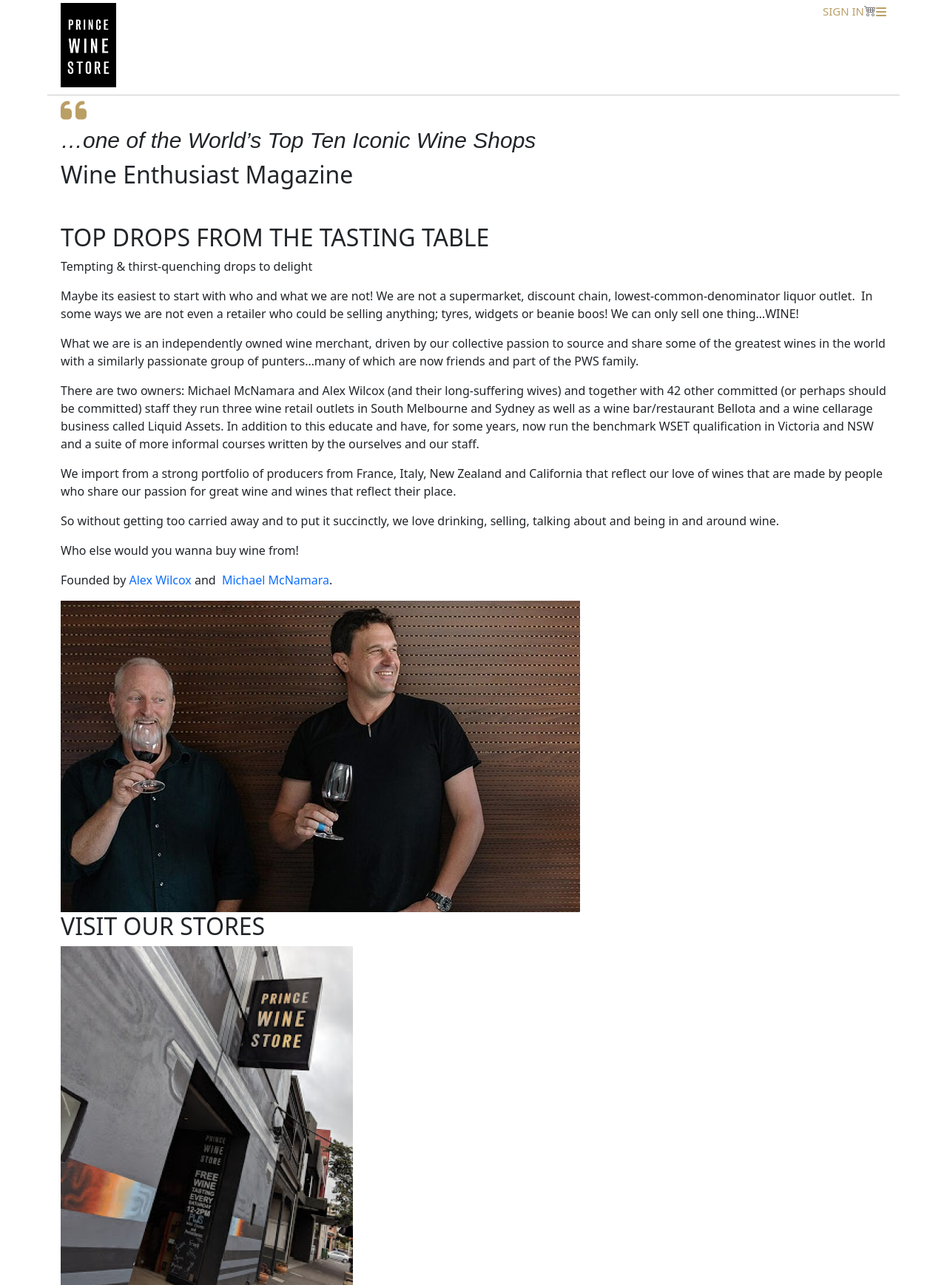
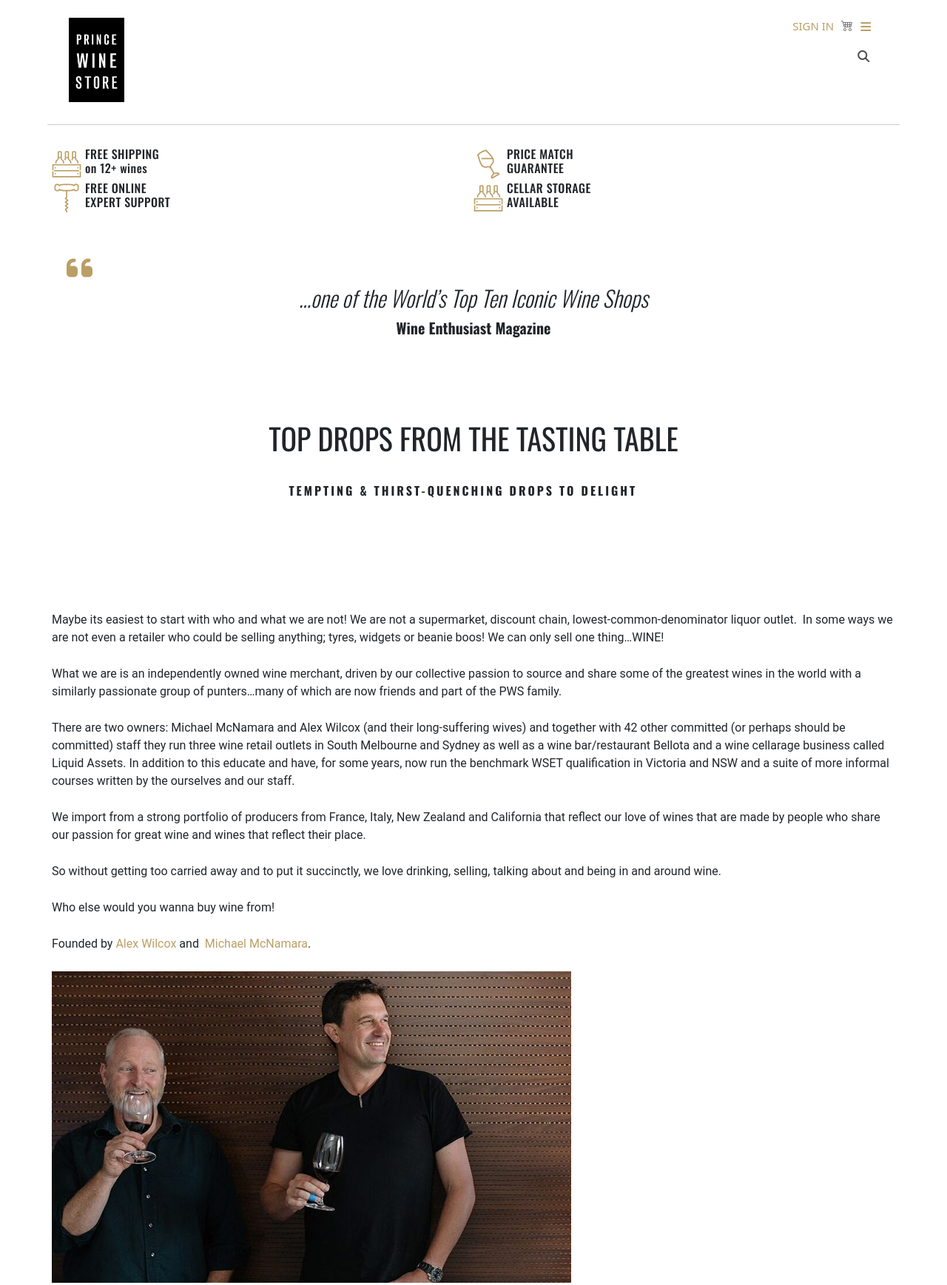
Before and after one commit to RamanenyaAS/Prince-Wine-Store, a website built with Parcel: page src/index.html in a window 1280 px wide. Shown: the part 56-1793 px from the top of the page at 74% size. Built offline with nearby package versions, Linux system fonts and the light colour scheme.

Commit message:
fix(Prince-Wine-Store): fix and add styles

```diff
--- a/src/index.html
+++ b/src/index.html
@@ -8,8 +8,7 @@
     <link rel="stylesheet" href="./scss/common.scss">
     <link rel="stylesheet" href="./scss/header.scss">
     <link rel="stylesheet" href="./scss/slider.scss">
-    <link rel="stylesheet" href="">
-    <!-- sections/categories -->
+    <link rel="stylesheet" href="./scss/offer.scss">
     <link rel="stylesheet" href="./scss/slogan.scss">
     <link rel="stylesheet" href="./scss/popular.scss">
     <link rel="stylesheet" href="./scss/product.scss">
@@ -18,31 +17,37 @@
     <link rel="stylesheet" href="./scss/founders.scss">
     <link rel="stylesheet" href="./scss/stores.scss">
     <link rel="stylesheet" href="./scss/newsletter.scss">
+    <link rel="stylesheet" href="./scss/join-us.scss">
+    <link rel="stylesheet" href="./scss/footer.scss">
     <link href="https://cdn.jsdelivr.net/npm/bootstrap@5.3.1/dist/css/bootstrap.min.css" rel="stylesheet" integrity="sha384-4bw+/aepP/YC94hEpVNVgiZdgIC5+VKNBQNGCHeKRQN+PtmoHDEXuppvnDJzQIu9" crossorigin="anonymous">
-
+    <link href="https://fonts.googleapis.com/css2?family=Oswald:wght@300;400;500;700&display=swap" rel="stylesheet">
 </head>
 <body>
     <p class="main__top-page-announcements">....one of the World’s Top Ten Iconic Wine Shops     -     Wine Enthusiast Magazine</p>
     <header class="header">
-        <div class="container container_header">
+        <div class="container container_header" >
             <div class="header-block">
-                <a class="header-block__logo" href="https://www.princewinestore.com.au/">
-                    <img class="header-block__logo" src="./images/logo.png" title="" alt="store logo">
+                <div class="header-items">
+                    <a class="header-items__logo" href="https://www.princewinestore.com.au/">
+                        <img class="header-items__logo" src="./images/logo.png" title="" alt="store logo">
                     </a>
+                </div>
             </div>
             <div class="header-block">
                 <div class="header-items">
-                <a class="header-block__login" style="text-decoration: none;" href="https://www.princewinestore.com.au/customer/account/login/referer/aHR0cHM6Ly93d3cucHJpbmNld2luZXN0b3JlLmNvbS5hdS93b3JkcHJlc3MvcG9zdC92aWV3L2lkLzU3NTAvaXNfZnJvbnQvMS8%2C/">SIGN IN</a>
-                <a class="header-block__cart" style="text-decoration: none;" href="https://www.princewinestore.com.au/checkout/cart/"> <svg xmlns="http://www.w3.org/2000/svg" width="16" height="16" fill="currentColor" class="bi bi-cart4" viewBox="0 0 16 16">
+                    <a class="header-items__login" style="text-decoration: none;" href="https://www.princewinestore.com.au/customer/account/login/referer/aHR0cHM6Ly93d3cucHJpbmNld2luZXN0b3JlLmNvbS5hdS93b3JkcHJlc3MvcG9zdC92aWV3L2lkLzU3NTAvaXNfZnJvbnQvMS8%2C/">SIGN IN</a>
+                    <a class="header-items__cart" style="text-decoration: none;" href="https://www.princewinestore.com.au/checkout/cart/">
+                        <svg xmlns="http://www.w3.org/2000/svg" width="16" height="16" fill="currentColor" class="bi bi-cart4" viewBox="0 0 16 16">
                         <path d="M0 2.5A.5.5 0 0 1 .5 2H2a.5.5 0 0 1 .485.379L2.89 4H14.5a.5.5 0 0 1 .485.621l-1.5 6A.5.5 0 0 1 13 11H4a.5.5 0 0 1-.485-.379L1.61 3H.5a.5.5 0 0 1-.5-.5zM3.14 5l.5 2H5V5H3.14zM6 5v2h2V5H6zm3 0v2h2V5H9zm3 0v2h1.36l.5-2H12zm1.11 3H12v2h.61l.5-2zM11 8H9v2h2V8zM8 8H6v2h2V8zM5 8H3.89l.5 2H5V8zm0 5a1 1 0 1 0 0 2 1 1 0 0 0 0-2zm-2 1a2 2 0 1 1 4 0 2 2 0 0 1-4 0zm9-1a1 1 0 1 0 0 2 1 1 0 0 0 0-2zm-2 1a2 2 0 1 1 4 0 2 2 0 0 1-4 0z"/>
-                  </svg> </a>
+                        </svg>
+                    </a>
                     <div class="hamburger">
                         <i class="fa-solid fa-bars" style="color: #ba9f65;"></i>
                     </div>
+                    <div class="search">
+                        <i class="fa-solid fa-magnifying-glass" style="color: #4b4b4b;"></i>
                     </div>
-                <!-- <div class="search">
-                    <i class="fa-solid fa-magnifying-glass" style="color: #4b4b4b;"></i>
-                </div> -->
+                </div>
             </div>
         </div>
     </header>
@@ -53,8 +58,8 @@
                 <div class="slider__description">.The wines of Quintodecimo are a beautiful collision between mind, grape and place. Under the watchful eye of Moio, he exalts the wines to the next level. They reverberate their unique identities without asking for forgiveness. If you’re looking for a wine to explode your senses, choose these.</div>
                 <div class="slider__button slider__button_hover">Buy greco</div>
             </a>
-        </div>
-        <div class="slider">
+        </div> -->
+        <!-- <div class="slider">
             <div id="carouselExampleSlidesOnly" class="carousel slide" data-bs-ride="carousel"  data-bs-touch="true">
                 <div class="carousel-inner">
                   <div class="carousel-item active">
@@ -70,40 +75,55 @@
               </div>
         </div> -->
 
-
+        <section class="offer">
+            <div class="container">
+                <div class="div">
+                <div class="offer-block">
+                    <div class="offer-items">
+                        <img class="offer-items__image" src="./images/box.svg" alt="box of wine">
+                        <h2 class="offer-items__caption">FREE SHIPPING<br>on 12+ wines</h2>
+                    </div>
+                    <div class="offer-items">
+                        <img class="offer-items__image" src="./images/wineglass.svg" alt="wineglass">
+                        <h2 class="offer-items__caption">PRICE MATCH<br>GUARANTEE</h2>
+                    </div>
+                    <div class="offer-items">
+                        <img class="offer-items__image" src="./images/corkscrew.svg" alt="corkscrew">
+                        <h2 class="offer-items__caption">FREE ONLINE<br>EXPERT SUPPORT</h2>
+                    </div>
+                    <div class="offer-items">
+                        <img class="offer-items__image" src="./images/box.svg" alt="box of wine">
+                        <h2 class="offer-items__caption">CELLAR STORAGE<br>AVAILABLE</h2>
+                    </div>
+                </div>
+            </div>
+        </div>
+        </section>
         <section class="slogan">
             <div class="container">
                 <div class="slogan-block">
                     <i aria-colspan="" aria-hidden="true" class="fas fa-quote-left"></i>
                     <h2 class="slogan-block__caption">…one of the World’s Top Ten Iconic Wine Shops</h2>
-                    <h2 class="slogan-block__">Wine Enthusiast Magazine</h2>
+                    <h2 class="slogan-block__acclaimed">Wine Enthusiast Magazine</h2>
                 </div>
             </div>
         </section>
-        <!-- class -->
         <section class="popular">
             <div class="container">
-                <h2 class="elementor-heading-title">
+                <div class="popular-block">
+                    <h2 class="popular-block__title">
                         <br>
                         TOP DROPS FROM THE TASTING TABLE
                     </h2>
-                <div class="elementor-widget-container">
+                    <div class="popular-block__subtitle">
                         <p>Tempting &amp; thirst-quenching drops to delight&nbsp; &nbsp;&nbsp;</p>
                     </div>
-                <div class="elementor-widget-container">
-					<div class="elementor-divider">
-			            <span class="elementor-divider-separator">
-						</span>
                 </div>
-				</div>
+                <div class="container__separator"></div>
             </div>
         </section>
-        <!-- class -->
-        <div class="elementor-widget-container">
-            <div class="elementor-divider">
-                <span class="elementor-divider-separator">
-                </span>
-            </div>
+        <div class="container">
+            <div class="container__separator"></div>
         </div>
         <section class="founders">
             <div class="container">
@@ -115,9 +135,9 @@
                     <p class="founders-block__caption">So without getting too carried away and to put it succinctly, we love drinking, selling, talking about and being&nbsp;in and around wine.</p>
                     <p class="founders-block__caption">Who else would you wanna buy wine from!&nbsp;</p>
                     <p class="founders-block__caption">Founded by
-                        <a class="founders-block__link" style="text-decoration: none;" href="https://www.princewinestore.com.au/alex-wilcox/">Alex Wilcox</a>
+                        <a class="founders-block__link" style="text-decoration: none;color: #ba9f65;" href="https://www.princewinestore.com.au/alex-wilcox/">Alex Wilcox</a>
                         and&nbsp;
-                        <a class="founders-block__link" style="text-decoration: none;" href="https://www.princewinestore.com.au/michael-mcnamara/" target="_blank" rel="noopener">Michael McNamara</a>.
+                        <a class="founders-block__link" style="text-decoration: none;color: #ba9f65;" href="https://www.princewinestore.com.au/michael-mcnamara/" target="_blank" rel="noopener">Michael McNamara</a>.
                     </p>
                     <img class="founders-block__image" src="./images/founders.jpg" alt="founders">
                 </div>
@@ -125,33 +145,33 @@
         </section>
         <section class="our-stores">
             <div class="container container_stores">
-                <!-- class -->
                     <h2 class="container_stores__title">VISIT OUR STORES</h2>
-                        <!--
-                            <div class="elementor-widget-container">
-                                <div class="elementor-divider">
-                                    <span class="elementor-divider-separator">
-                                    </span>
-                                </div>
-                            </div>
-                        -->
+                        <div class="container__separator"></div>
                 <div class="store">
                     <img class="store__image" src="./images/melbourne.png" alt="melbourne store">
                     <h2 class="store__info">177 Bank Street<br>South Melbourne 3205<br>
                     </h2>
-                    <a class="store__link" style="text-decoration: none;" href="">
-                        <span class="">SHOP MELBOURNE</span>
+                    <a class="store-link" style="text-decoration: none;color: #fff;padding: 10px;
+                    width: 200px;
+                    background-color: #ba9f65;
+                    font-family: 'Oswald', sans-serif;
+                    font-size: 20px;
+                    font-weight: 300;
+                    letter-spacing: 2px;
+                    background-color: #ba9f65;
+                    border: 1px solid;" href="">
+                        <span class="store-link__caption">SHOP MELBOURNE</span>
                     </a>
-                    <h2 class="store__subtitle">PWS - ACknowledges our location  on BUNURONG LAND </h2>
+                    <div class="store__subtitle">PWS - ACknowledges our location  on BUNURONG LAND </div>
                 </div>
                 <div class="store">
                     <img class="store__image" src="./images/sydney.png" alt="sydney store">
                     <h2 class="store__info">40 Hansard Street (corner of Dunning Ave)<br>Zetland 2017<br>
                     </h2>
-                    <a class="store__link" style="text-decoration: none;" href="">
-                        <span class="">SHOP SYDNEY</span>
+                    <a class="store-link" style="text-decoration: none;" href="">
+                        <span class="store-link__caption">SHOP SYDNEY</span>
                     </a>
-                    <h2 class="store__subtitle">PWS - ACKNOWLEDGES OUR LOCATION ON GADIGAL LAND</h2>
+                    <div class="store__subtitle">PWS - ACKNOWLEDGES OUR LOCATION ON GADIGAL LAND</div>
                 </div>
             </div>
         </section>
--- a/src/scss/common.scss
+++ b/src/scss/common.scss
@@ -1,3 +1,4 @@
+@import "variables";
 *{
     box-sizing: border-box;
     margin: 0;
@@ -9,10 +10,19 @@
 .main__top-page-announcements{
     background-color: black;
     color: white;
-    font-family: "Roboto", sans-serif;
+    font-family: 'Roboto', sans-serif;
     font-size: 16px;
     text-align: center;
     position: relative;
     padding: 10px 0;
     z-index: 999;
 }
+.container{
+    width: 95% !important;
+    padding: 20px 0px;
+}
+.separator, .container__separator{
+    margin: 15px 0px;
+    border: .5px solid $main-color !important;
+    width: 95%;
+}
--- a/src/scss/founders.scss
+++ b/src/scss/founders.scss
@@ -0,0 +1,14 @@
+.founders{
+    .container{
+        .founders-block{
+            .founders-block__caption{
+                margin-bottom: 25px;
+                font-family: 'Roboto', sans-serif;
+                font-size: 16px;
+            }
+            .founders-block__image{
+                max-width: 100%;
+            }
+        }
+    }
+}
--- a/src/scss/header.scss
+++ b/src/scss/header.scss
@@ -1,33 +1,42 @@
 .header{
     border-bottom: 1px solid #cccccc;
     padding-bottom: 10px;
-    margin: 0 5%;
-}
-
+    margin: 10px 5%;
     .container_header{
         display: flex;
         justify-content: space-between;
-}
         .header-block{
             display: flex;
             justify-content: space-around;
-
-    .header-block__logo{
+            .header-items{
+                display: flex;
+                justify-content: space-between;
+                position: relative;
+                .header-items__logo{
                     display: flex;
                     max-width: 75px;
                 }
-    .header-block__login{
+                .header-items__login{
                     color: #BA9F65;
                     font-size: 15px;
+                    padding-right: 10px;
                 }
-    .header-block__cart{
+                .header-items__cart{
                     display: block;
                     font-size: 22px;
                     line-height: 15px;
                     color: #757575;
+                    padding-right: 10px;
                 }
-    .header-items{
-        display: flex;
-        justify-content: space-between;
+                .hamburger{
+                    padding-right: 10px;
+                }
+                .search{
+                    position: absolute;
+                    left: 88px;
+                    top: 40px;
                 }
             }
+        }
+    }
+}
--- a/src/scss/mixins.scss
+++ b/src/scss/mixins.scss
@@ -2,3 +2,11 @@
 // @mixin name{
 
 // }
+
+@mixin button{
+
+}
+
+@mixin separator{
+
+}
--- /dev/null
+++ b/src/scss/offer.scss
@@ -0,0 +1,27 @@
+.offer{
+    .container{
+        .offer-block{
+            display: grid;
+            grid-template-columns:  repeat(2,1fr);
+            grid-template-rows: repeat(2,1fr) ;
+            .offer-items{
+                display: flex;
+                align-items: center;
+                .offer-items__image{
+                    max-width: 40px;
+                    max-height: 40px;
+                }
+                .offer-items__caption{
+                    font-size: 16px;
+                    font-family: 'Oswald', Sans-serif;
+                    font-weight: 500;
+                    letter-spacing: 0.5px;
+                    padding: 0px 5px;
+                }
+                .offer-items:nth-child(2){
+                    padding-right: 23px;
+                }
+            }
+        }
+    }
+}
--- a/src/scss/popular.scss
+++ b/src/scss/popular.scss
@@ -0,0 +1,20 @@
+.popular{
+    .container{
+        .popular-block{
+            text-align: center;
+            .popular-block__title{
+                font-family: "Oswald", Sans-serif;
+                font-size: 40px;
+                font-weight: 400;
+                line-height: 1.3em;
+            }
+            .popular-block__subtitle{
+                font-family: "Oswald", Sans-serif;
+                font-weight: 600;
+                text-transform: uppercase;
+                letter-spacing: 3px;
+                padding: 25px;
+            }
+        }
+    }
+}
--- a/src/scss/slogan.scss
+++ b/src/scss/slogan.scss
@@ -1,4 +1,7 @@
+.slogan{
+    .container{
         .slogan-block{
+            padding: 10px 20px 10px 20px;
             .fa-quote-left-alt:before, .fa-quote-left:before {
                 content: "\f10d";
                 font-size: 40px;
@@ -10,5 +13,15 @@
                 font-family: "Oswald", Sans-serif;
                 font-weight: 300;
                 line-height: 1.3em;
+                text-align: center;
+            }
+            .slogan-block__acclaimed{
+                font-size: 20px;
+                font-family: "Oswald", Sans-serif;
+                font-weight: 900;
+                line-height: 1.3em;
+                text-align: center;
             }
         }
+    }
+}
--- a/src/scss/stores.scss
+++ b/src/scss/stores.scss
@@ -0,0 +1,44 @@
+@import "variables";
+.our-stores{
+    .container_stores{
+        text-align: center;
+        background-color: #F3F0E9;
+        padding: 10px;
+        .container_stores__title{
+            font-size: $title-font-size;
+            font-family: $title-font-family;
+            font-weight: $main-font-weight;
+        }
+        .store{
+            padding: 10px;
+            .store__image{
+                width: 32%;
+            }
+            .store__info{
+                font-size: 24px;
+                font-family: $title-font-family;
+                font-weight: $main-font-weight;
+                padding: 20px 0px;
+                .store__link{
+                    color: #fff;
+                    width: 200px;
+                    background-color: $main-color;
+                    font-family: $button-font-family;
+                    font-size: $button-font-size;
+                    font-weight: $button-font-weight;
+                    letter-spacing: 2px;
+                    background-color: $main-color;
+                    border: 1px solid;
+                    .store-link__caption{
+
+                    }
+                }
+                .store__subtitle{
+                    font-size: 24px;
+                    font-family: $title-font-family;
+                    font-weight: $main-font-weight;
+                }
+            }
+        }
+    }
+}
--- a/src/scss/variables.scss
+++ b/src/scss/variables.scss
@@ -1,6 +1,9 @@
 // тут общие переменные, для подключения в scss файле вначале написать @import "variables"
 // пример: $main-width:100%
-$main-color: #ba9f65;
+$main-color: 2;
+$main-font-weight: 400;
 $title-font-size: 40px;
+$title-font-family:'Oswald', sans-serif;
 $button-font-size: 20px;
 $button-font-family: 'Roboto', sans-serif;
+$button-font-weight: 300;
```
Also changed, not shown: src/images/box.svg (added), src/images/corkscrew.svg (added), src/images/wineglass.svg (added), src/scss/footer.scss (added), src/scss/join-us.scss (added). Lines whose indentation alone changed are shown as unchanged.
